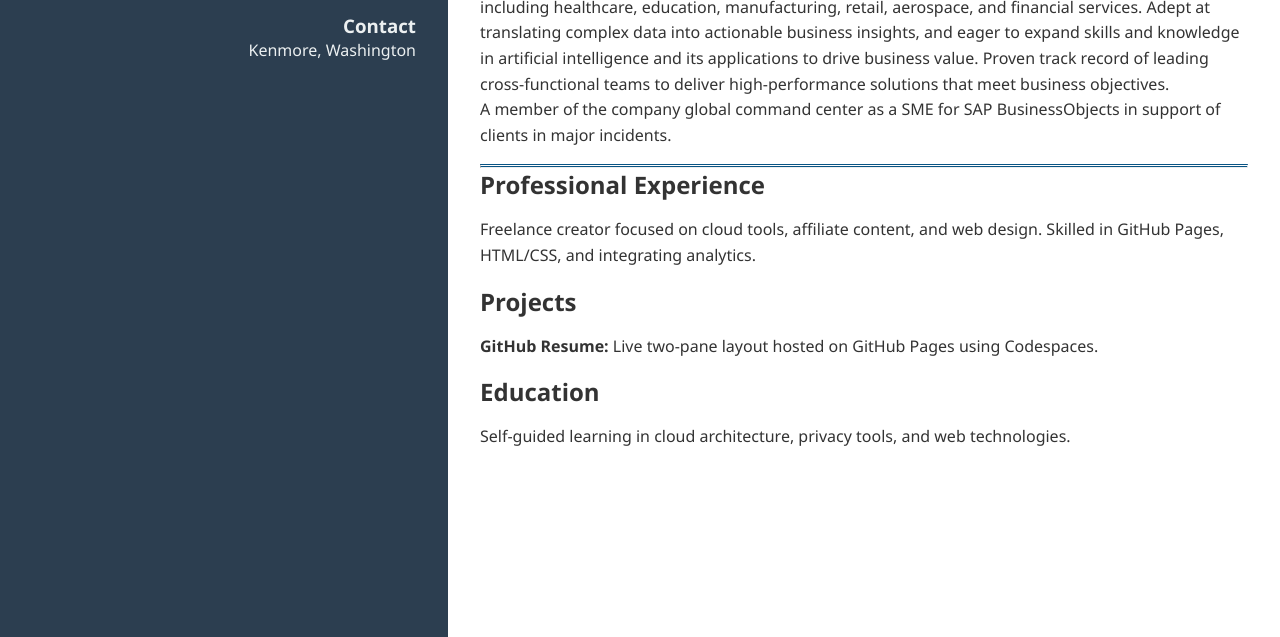
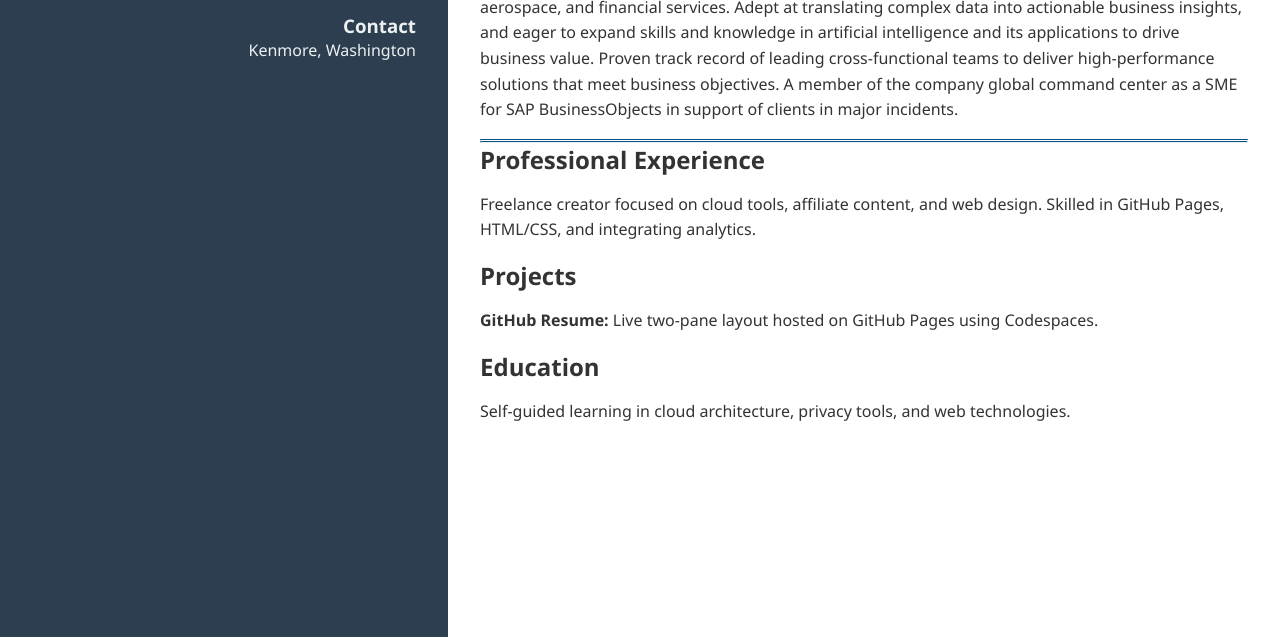
Before and after one commit to adio4826/portfolio, a plain HTML site: page index.html in a window 1280 px wide. Shown: the part 163-800 px from the top of the page. Drawn offline with Linux system fonts and the light colour scheme.

Commit message:
Update index.html

```diff
--- a/index.html
+++ b/index.html
@@ -85,8 +85,8 @@
     </div>
     <div class="pane-scrollable">
       <h2>Qualification Summary</h2>
-      <p>Dynamic and results-driven professional with over 10+ of experience in data innovation, dashboard development, and data dimension modeling.<br>
-        Expertise in leading solution architecture and data visualization within diverse vertical markets including healthcare, education, manufacturing, retail, aerospace, and financial services. Adept at translating complex data into actionable business insights, and eager to expand skills and knowledge in artificial intelligence and its applications to drive business value. Proven track record of leading cross-functional teams to deliver high-performance solutions that meet business objectives. <br>
+      <p>Dynamic and results-driven professional with over 10+ of experience in data innovation, dashboard development, and data dimension modeling.
+        Expertise in leading solution architecture and data visualization within diverse vertical markets including healthcare, education, manufacturing, retail, aerospace, and financial services. Adept at translating complex data into actionable business insights, and eager to expand skills and knowledge in artificial intelligence and its applications to drive business value. Proven track record of leading cross-functional teams to deliver high-performance solutions that meet business objectives.
         A member of the company global command center as a SME for SAP BusinessObjects in support of clients in major incidents.</p>
 
       <hr class="hr4" />
```
